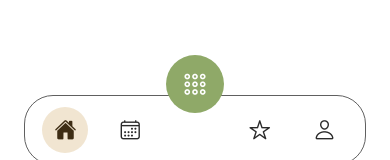
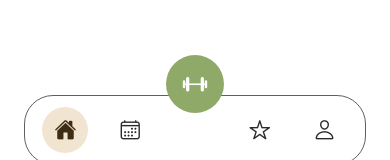
Before and after one commit to gonzen2310/flexr, a React Native app: screen / in a window 390 px wide. Shown: the part 679-839 px from the top of the page. Built offline with nearby package versions, Linux system fonts and the light colour scheme.

Commit message:
review: center icon change to barbell

```diff
--- a/src/navigation/TabNavigator.tsx
+++ b/src/navigation/TabNavigator.tsx
@@ -43,7 +43,7 @@ type IoniconName = React.ComponentProps<typeof Ionicons>['name'];
 const TAB_ICONS: Record<string, { active: IoniconName; inactive: IoniconName }> = {
   Home:     { active: 'home',          inactive: 'home-outline' },
   History:  { active: 'calendar',      inactive: 'calendar-outline' },
-  New:      { active: 'apps',          inactive: 'apps-outline' },
+  New:      { active: 'barbell',          inactive: 'barbell-outline' },
   Routines: { active: 'star',          inactive: 'star-outline' },
   Profile:  { active: 'person',        inactive: 'person-outline' },
 };
```
